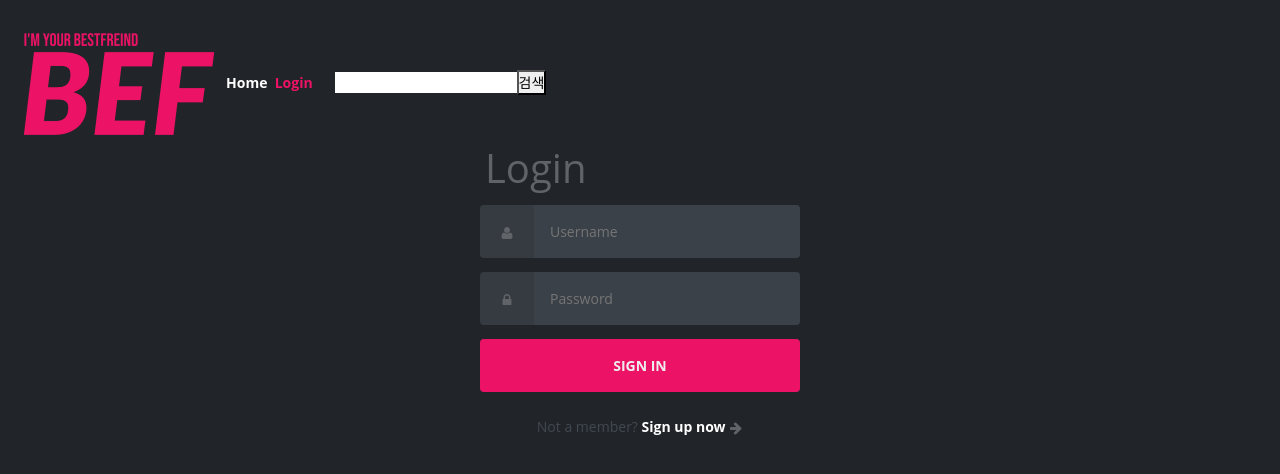
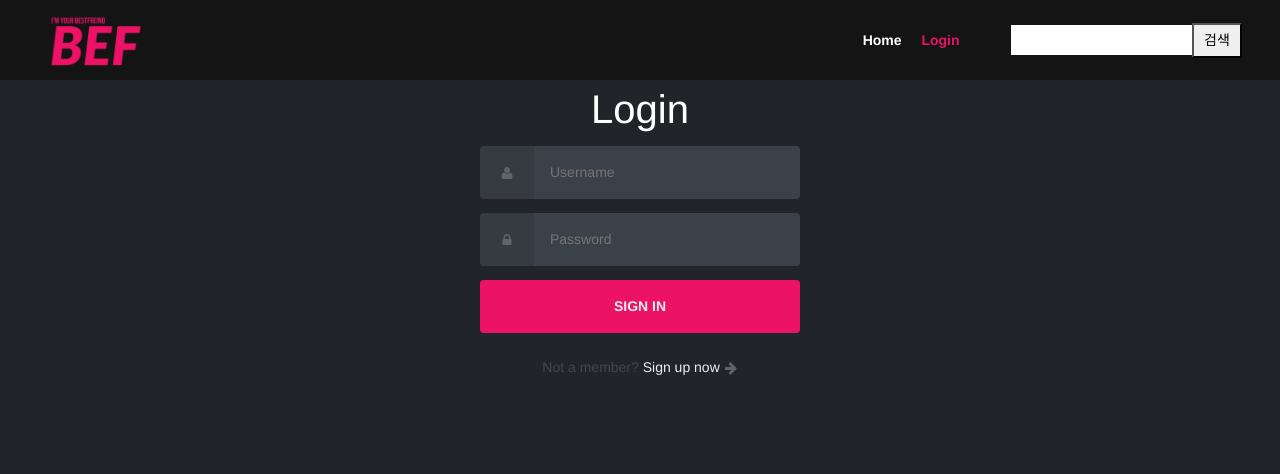
Before and after one commit to Seonhyuk/BEF, a Vue app in the folder moviefront/: page /login in a window 1280 px wide. Shown: the top 474 px of the page. Built offline with nearby package versions, Linux system fonts and the light colour scheme; no server answers.

Commit message:
update homeview

```diff
--- a/moviefront/src/App.vue
+++ b/moviefront/src/App.vue
@@ -1,31 +1,35 @@
 <template>
-  <div id="app d-flex">
-    <nav class="container-fluid">
+  <div id="app">
+    <nav class="d-flex justify-content-between py-3 sticky-top" style="height: 80px; background-color: rgba(20, 20, 20);">
+      <!-- 로고 부분 -->
       <router-link to="/">
-        <a class="navbar-brand">
-        <!-- 로고는 일단 보려고 넣어놨습니당  -->
-        <img src="@/assets/logo.png" alt="logo" width="214" height="108.75" class="justify-content-start">
+        <a class="navbar-brand mx-3">
+          <img src="@/assets/logo.png" alt="logo" width="100">
         </a>
       </router-link>
-      <router-link to="/">Home</router-link>&nbsp;
-      <router-link to="/login" v-if="!currentUser.username">Login</router-link>
 
-      <router-link to="/nyear" v-if="currentUser.username">Nyear</router-link>&nbsp;
+      <div class="list-inline d-flex ">
+        <!-- 네비부분 -->
+        <router-link to="/" class="my-auto mx-2">Home</router-link>&nbsp;
+        <router-link to="/login" v-if="!currentUser.username" class="my-auto mx-2">Login</router-link>
+        <router-link to="/nyear" v-if="currentUser.username" class="my-auto mx-2">Nyear</router-link>&nbsp;
+        <router-link to="/community" v-if="currentUser.username" class="my-auto mx-2">Community</router-link>&nbsp;
+        <router-link to="/roundselect" v-if="currentUser.username" class="my-auto mx-2">Worldcup</router-link>&nbsp;
 
-
-      <router-link to="/community" v-if="currentUser.username">Community</router-link>&nbsp;
-      <router-link to="/roundselect" v-if="currentUser.username">Worldcup</router-link>&nbsp;
-
-      <button id="logout-btn" @click="logout()" v-if="currentUser.username">Logout</button>
+        <div class="my-auto mx-2">
+          <button id="logout-btn" @click="logout()" v-if="currentUser.username" >Logout</button>
+        </div>
 
         <!-- <router-link
           :to="{ name: 'profile', params:{ username:`${currentUser.username}`} }"
           v-if="currentUser.username"
+          class="my-auto mx-2"
         >Profile</router-link> -->
 
         <!-- 위치조정... -->
-      <span class="nav-item dropdown d-flex" v-if="currentUser.username">
-        <a class="nav-link dropdown-toggle text-white" href="#" id="navbarDropdown" role="button" data-bs-toggle="dropdown" aria-expanded="false">
+        <!-- 얘네가 아래로 내려간다 -->
+        <p class="nav-item dropdown my-auto mx-2" v-if="currentUser.username">
+          <a class="nav-link dropdown-toggle text-white fw-bold" href="#" id="navbarDropdown" role="button" data-bs-toggle="dropdown" aria-expanded="false">
             MY
           </a>
           <ul class="dropdown-menu text-dark" aria-labelledby="navbarDropdown">
@@ -33,14 +37,17 @@
             <li><a class="dropdown-item" href="#">회원정보수정</a></li>
             <li><a class="dropdown-item" href="#">회원탈퇴</a></li>
           </ul>
-      </span>
+        </p>
 
+        <div class="mx-2 my-auto">
+          <input type="text" v-model="query" class="search-bar text-black">
+          <button  @click="[setSearchedMovies(query), removeQuery()]" class="search-button my-auto">검색</button>
+        </div>
+      </div>
 
-      <input type="text" v-model="query">
-      <button  @click="[setSearchedMovies(query), removeQuery()]">검색</button>
+    </nav>
 
-    <router-view/>
-    </nav>
+    <router-view class="container"/>
   </div>
 </template>
 
@@ -103,4 +110,13 @@ nav a.router-link-exact-active {
   font-weight: bold;
 }
 
+.search-bar {
+  height: 30px;
+}
+
+.search-button {
+  width: 50px;
+  height: 35px;
+}
+
 </style>
--- a/moviefront/src/views/HomeView.vue
+++ b/moviefront/src/views/HomeView.vue
@@ -1,37 +1,43 @@
 <template>
-  <div class="home mt-5">
+  <div class="home mt-4">
 
-    <div class="now-playing-div">
     <h1 class="playing-title">상영중인영화</h1>
-      <div class="movie-card">
+      <div class="movies">
+        <ul>
           <SmallMovieVue
             v-for="(movie, index) in nowMovies"
             :key="index"
             :movie="movie"
+            class="element"
           />
+        </ul>
       </div>
-    </div>
+
     <hr>
-    <div class="last-playing-div">
+
     <h1 class="playing-title">작년상영</h1>
-      <div class="movie-card">
+    <div class="movies">
+      <ul>
         <SmallMovieVue
           v-for="movie in lastMovies"
           :key="movie.title"
           :movie="movie"
+          class="element"
         />
-      </div>
+      </ul>
     </div>
     <hr>
-    <div class="user-pick-playing-div">
+
     <h1 class="playing-title">B.E.F들의 PICK!</h1>
-      <div class="movie-card">
+    <div class="movies">
+      <ul>
         <SmallMovieVue
           v-for="movie in winMovies"
           :key="movie.id"
           :movie="movie"
+          class="element"
         />
-      </div>
+      </ul>
     </div>
 
 
@@ -64,6 +70,18 @@ export default {
 
 <style scoped>
 
+.movies {
+  width: 80vw;
+  overflow-x: auto;
+  white-space: nowrap;
+  margin: 10 auto;
+}
+
+
+.movies > ul > .element {
+  display: inline-block;
+}
+
 .movie-card {
   display: flex;
 }
@@ -76,4 +94,6 @@ export default {
   font-size: 30px;
 }
 
+
+
 </style>
```
Lines whose indentation alone changed are shown as unchanged.
